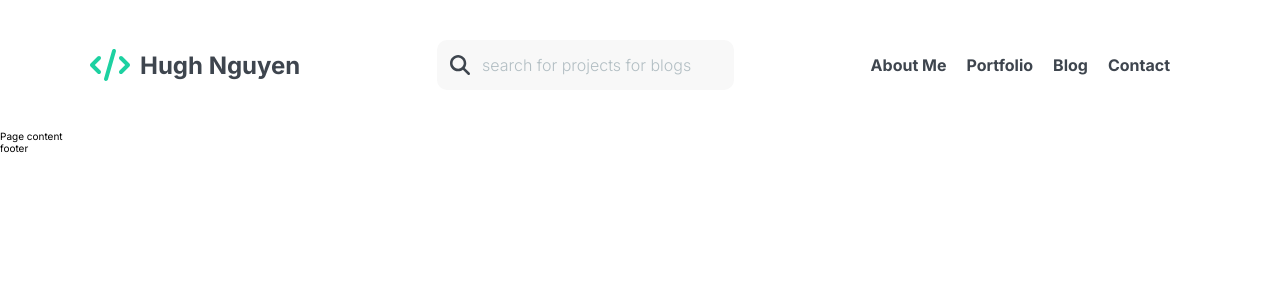
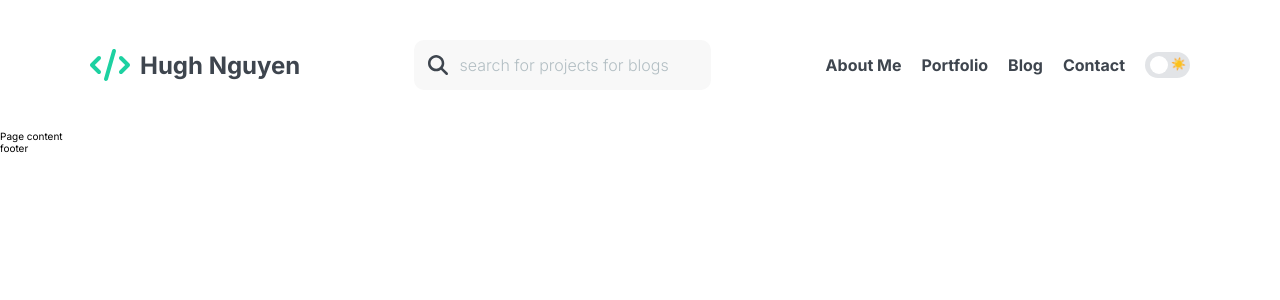
Before and after one commit to LiquidN2/my-personal-site, a Next.js app: page / in a window 1280 px wide. Shown: the top 300 px of the page. Built offline with nearby package versions, Linux system fonts and the light colour scheme.

Commit message:
added componnent for darkmode toggle

```diff
--- a/package.json
+++ b/package.json
@@ -14,7 +14,7 @@
     "@fortawesome/free-solid-svg-icons": "^6.4.0",
     "@fortawesome/react-fontawesome": "^0.2.0",
     "@types/node": "18.15.11",
-    "@types/react": "18.0.33",
+    "@types/react": "18.0.34",
     "@types/react-dom": "18.0.11",
     "eslint": "8.38.0",
     "eslint-config-next": "13.3.0",
--- a/src/app/page.tsx
+++ b/src/app/page.tsx
@@ -1,7 +1,3 @@
-import { Inter } from "next/font/google";
-
-const inter = Inter({ subsets: ["latin"] });
-
 export default function Home() {
   return (
     <main>
--- a/src/components/layout/header/header.component.tsx
+++ b/src/components/layout/header/header.component.tsx
@@ -7,6 +7,7 @@ import HeaderSearch from './header-search.component';
 import HeaderNav from './header-nav.component';
 import HeaderNavToggle from './header-nav-toggle.component';
 import HeaderNavClose from './header-nav-close.component';
+import ButtonDarkModeToggle from '@/components/ui/button-darkmode-toggle.module';
 
 import { useResponsive } from '@/hooks/useResponsive';
 
@@ -17,6 +18,7 @@ const Header: FC = () => {
   const [navContainerClass, setNavContainerClass] = useState(
     styles['nav-container']
   );
+  const [darkModeOn, setDarkModeOn] = useState(false);
   const { respondMobile } = useResponsive();
 
   useEffect(() => {
@@ -40,6 +42,10 @@ const Header: FC = () => {
             <HeaderNavClose onClick={() => setHiddenNav(true)} />
           )}
           <HeaderNav />
+          <ButtonDarkModeToggle
+            isOn={darkModeOn}
+            onChange={() => setDarkModeOn(!darkModeOn)}
+          />
         </div>
       </div>
     </header>
--- /dev/null
+++ b/src/components/ui/button-darkmode-toggle.module.scss
@@ -0,0 +1,21 @@
+.icon {
+  display: inline-block;
+  position: absolute;
+  top: 0.4rem;
+  font-size: 1.2rem;
+  opacity: 1;
+  transition: opacity 0.2s;
+  user-select: none;
+
+  &--light {
+    right: 0.4rem;
+  }
+
+  &--dark {
+    left: 0.4rem;
+  }
+
+  &--hidden {
+    opacity: 0;
+  }
+}
--- /dev/null
+++ b/src/components/ui/button-darkmode-toggle.module.tsx
@@ -0,0 +1,52 @@
+'use client';
+
+import { ChangeEventHandler, FC, useEffect, useState } from 'react';
+
+import ButtonToggle from './button-toggle.component';
+
+import styles from './button-darkmode-toggle.module.scss';
+
+interface ButtonDarkModeToggleProps {
+  isOn: boolean;
+  onChange: ChangeEventHandler<HTMLInputElement>;
+}
+
+const ButtonDarkModeToggle: FC<ButtonDarkModeToggleProps> = ({
+  isOn,
+  onChange,
+}) => {
+  const [iconDarkClassName, setIconDarkClassName] = useState(
+    `${styles.icon} ${styles['icon--dark']} ${styles['icon--hidden']}`
+  );
+  const [iconLightClassName, setIconLightClassName] = useState(
+    `${styles.icon} ${styles['icon--light']}`
+  );
+
+  useEffect(() => {
+    if (isOn) {
+      setIconDarkClassName(`${styles.icon} ${styles['icon--dark']}`);
+      setIconLightClassName(
+        `${styles.icon} ${styles['icon--light']} ${styles['icon--hidden']}`
+      );
+    } else {
+      setIconDarkClassName(
+        `${styles.icon} ${styles['icon--dark']} ${styles['icon--hidden']}`
+      );
+      setIconLightClassName(`${styles.icon} ${styles['icon--light']}`);
+    }
+  }, [isOn]);
+
+  return (
+    <ButtonToggle
+      name="dark-mode"
+      id="dark-mode"
+      checked={isOn}
+      onChange={onChange}
+    >
+      <span className={iconDarkClassName}>🌙</span>
+      <span className={iconLightClassName}>☀️</span>
+    </ButtonToggle>
+  );
+};
+
+export default ButtonDarkModeToggle;
--- /dev/null
+++ b/src/components/ui/button-toggle.component.tsx
@@ -0,0 +1,39 @@
+'use client';
+
+import { FC, ChangeEventHandler, ReactNode } from 'react';
+
+import styles from './button-toggle.module.scss';
+
+interface ButtonToggleProps {
+  name: string;
+  id: string;
+  checked: boolean;
+  onChange: ChangeEventHandler<HTMLInputElement>;
+  children?: ReactNode;
+}
+
+const ButtonToggle: FC<ButtonToggleProps> = ({
+  name,
+  id,
+  checked,
+  onChange,
+  children,
+}) => {
+  return (
+    <label className={styles.container} htmlFor={id}>
+      <input
+        type="checkbox"
+        className={styles.checkbox}
+        name={name}
+        id={id}
+        checked={checked}
+        onChange={onChange}
+      />
+      <span className={`${styles.slider} ${styles['slider--round']}`}>
+        {children}
+      </span>
+    </label>
+  );
+};
+
+export default ButtonToggle;
--- /dev/null
+++ b/src/components/ui/button-toggle.module.scss
@@ -0,0 +1,63 @@
+$transitionDuration: 0.2s;
+
+.container {
+  position: relative;
+  display: flex;
+  width: 4.5rem;
+  height: 2.6rem;
+}
+
+.checkbox {
+  display: none;
+}
+
+.slider {
+  cursor: pointer;
+  position: absolute;
+  top: 0;
+  left: 0;
+  width: 100%;
+  height: 100%;
+  display: flex;
+  justify-content: flex-start;
+  align-items: center;
+  background-color: var(--color-light-lighter-3);
+  -webkit-transition: $transitionDuration;
+  transition: $transitionDuration;
+
+  &:before {
+    content: '';
+    height: 1.8rem;
+    width: 1.8rem;
+    margin-left: 0.5rem;
+    background-color: white;
+    -webkit-transition: $transitionDuration;
+    transition: $transitionDuration;
+  }
+
+  &--round {
+    border-radius: 3.4rem;
+
+    &:before {
+      border-radius: 50%;
+    }
+  }
+}
+
+.checkbox:checked + .slider {
+  background-color: var(--color-primary);
+}
+
+.checkbox:focus + .slider {
+  box-shadow: 0 0 1px var(--color-primary);
+}
+
+.checkbox:checked + .slider:before {
+  -webkit-transform: translateX(1.7rem);
+  -ms-transform: translateX(1.7rem);
+  transform: translateX(1.7rem);
+}
+
+.label {
+  margin-left: 5rem;
+}
```
Also changed, not shown: 1 other file (tests, documents, lock files or other folders).
